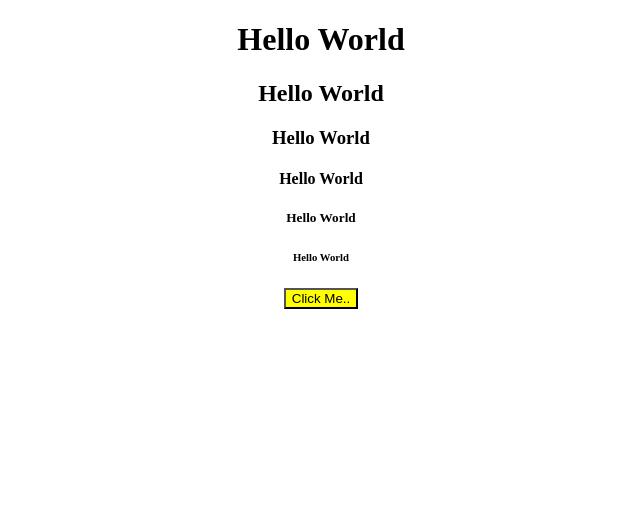
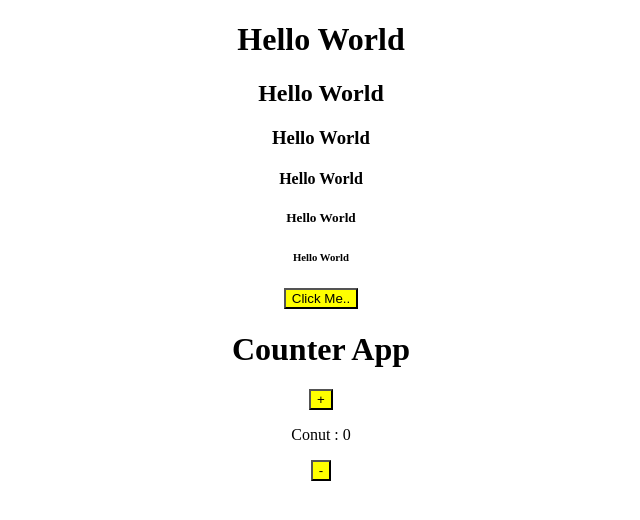
Before and after one commit to qavishaikh/React-Practice, a React (Create React App) app: page / in a window 1280 px wide. Shown: the top 520 px of the page, without its empty margins (319-959 px from the left). Built offline with nearby package versions, Linux system fonts and the light colour scheme.

Commit message:
Counter App

```diff
--- a/src/App.js
+++ b/src/App.js
@@ -1,5 +1,6 @@
 import React, {useState} from 'react'
 import './App.css';
+import Counter from './Counter';
 
 
 function App() {
@@ -21,6 +22,9 @@ function App() {
      <h6>{data}</h6>
 
      <button onClick={updateData}>Click Me..</button>
+
+    <Counter />
+
     </div>
   );
 }
--- /dev/null
+++ b/src/Counter.js
@@ -0,0 +1,27 @@
+import React, {useState} from 'react';
+
+
+const Counter = () => {
+    const [count, setCount] = useState(0);
+
+    const increment = () => {
+        setCount(count + 1);
+    }
+
+    const decrement = () => {
+        setCount(count - 1);
+    }
+  return (
+    <div>
+      <h1>Counter App</h1>
+
+      <button onClick={increment}> + </button>
+
+      <p>Conut : {count}</p>
+
+      <button onClick={decrement}> - </button>
+    </div>
+  )
+}
+
+export default Counter
```
Also changed, not shown: src/Counter.css (added).
